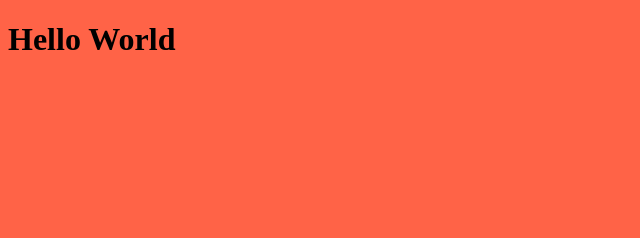
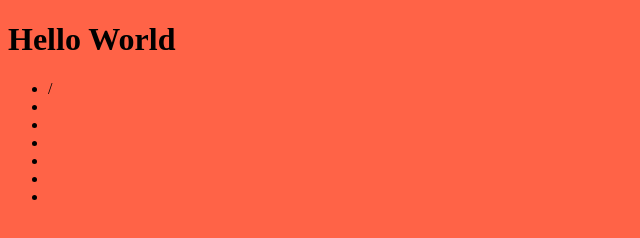
Before and after one commit to JasonAllan77/static-site, a plain HTML site: page index.html in a window 1280 px wide. Shown: the full height of the page, 0-640 px from the left. Drawn offline with Linux system fonts and the light colour scheme.

```diff
--- a/index.html
+++ b/index.html
@@ -9,6 +9,15 @@
     </head>
     <body>
         <h1>Hello World</h1>
+
+        <ul>
+            <li>/<li>
+            <li></li>
+            <li></li>
+            <li></li>
+            <li></li>
+            <li></li>
+        </ul>
         <script src="main.js"></script>
     </body>
 </html>
--- a/main.js
+++ b/main.js
@@ -1 +1 @@
-console.log("Hello")
+console.log("Hello World!")
```
Also changed, not shown: 1 other file.
